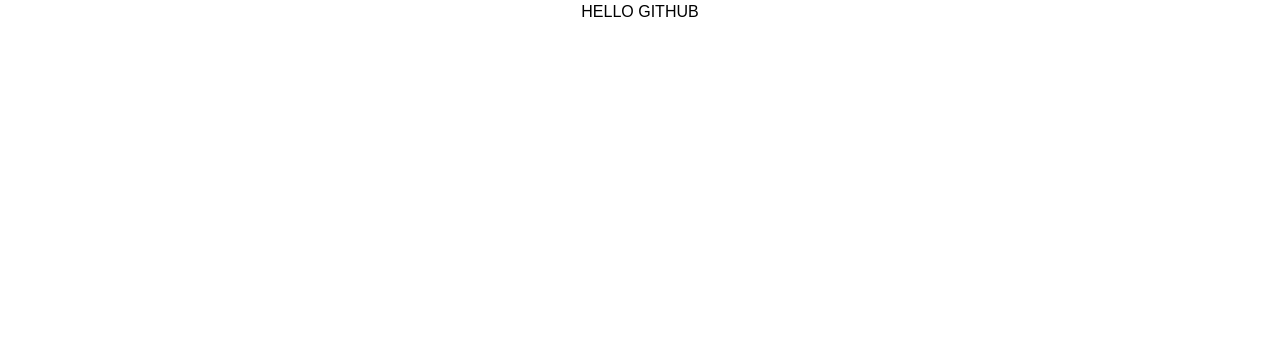
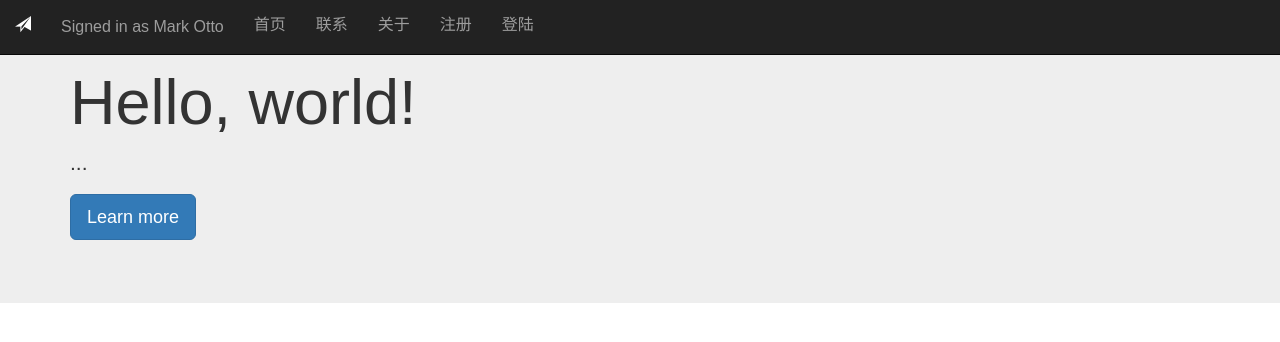
Before and after one commit to aa10086/learn-git, a plain HTML site: page index.html in a window 1280 px wide. Drawn offline with Linux system fonts and the light colour scheme; files that its build step writes are made by us from their sources.

Commit message:
使用Bootstrap框架

```diff
--- a/index.html
+++ b/index.html
@@ -1,10 +1,49 @@
 <!DOCTYPE html>
-<html>
-<head>
-	<title>Hello GitHub</title>
-	<link rel="stylesheet" type="text/css" href="index.css">
-</head>
-<body>
-	<p class="p">Hello GitHub</p>
-</body>
+<html lang="zh-CN">
+  <head>
+    <meta charset="utf-8">
+    <meta http-equiv="X-UA-Compatible" content="IE=edge">
+    <meta name="viewport" content="width=device-width, initial-scale=1">
+    <title>Hello GitHub</title>
+    <link href="css/bootstrap.min.css" rel="stylesheet">
+    <link rel="stylesheet" href="css/index.css">
+  </head>
+  <body>
+
+  	<nav class="navbar navbar-default navbar-fixed-top navbar-inverse" id="topBar">
+  		<div class="container-fluid">
+  			<div class="navbar-header">
+	  			<button type="button" class="navbar-toggle collapsed" data-toggle="collapse" data-target="#bs-example-navbar-collapse-1" aria-expanded="false">
+	        <span class="sr-only"></span>
+	        <span class="icon-bar"></span>
+	        <span class="icon-bar"></span>
+	        <span class="icon-bar"></span>
+	      		</button>
+  				<a href="https://cn.vuejs.org/" class="navbar-brand"><i class="glyphicon glyphicon-send"></i></a>
+  				<p class="navbar-text">Signed in as Mark Otto</p>
+  			</div>
+  			<div class="collapse navbar-collapse" id="bs-example-navbar-collapse-1">
+  				<ul class="nav navbar-nav">
+  					<li><a href="#">首页</a></li>
+  					<li><a href="#">联系</a></li>
+  					<li><a href="#">关于</a></li>
+  					<li><a href="#">注册</a></li>
+  					<li><a href="#">登陆</a></li>
+  				</ul>
+  			</div>
+
+  		</div>
+
+  	</nav>
+  	<div class="clearFixed"></div>
+	<div class="jumbotron">
+		<div class="container">
+			<h1>Hello, world!</h1>
+  			<p>...</p>
+  			<p><a class="btn btn-primary btn-lg" href="#" role="button">Learn more</a></p>
+		</div>
+	</div>
+    <script src="js/jquery.min.js"></script>
+    <script src="js/bootstrap.min.js"></script>
+  </body>
 </html>
```
